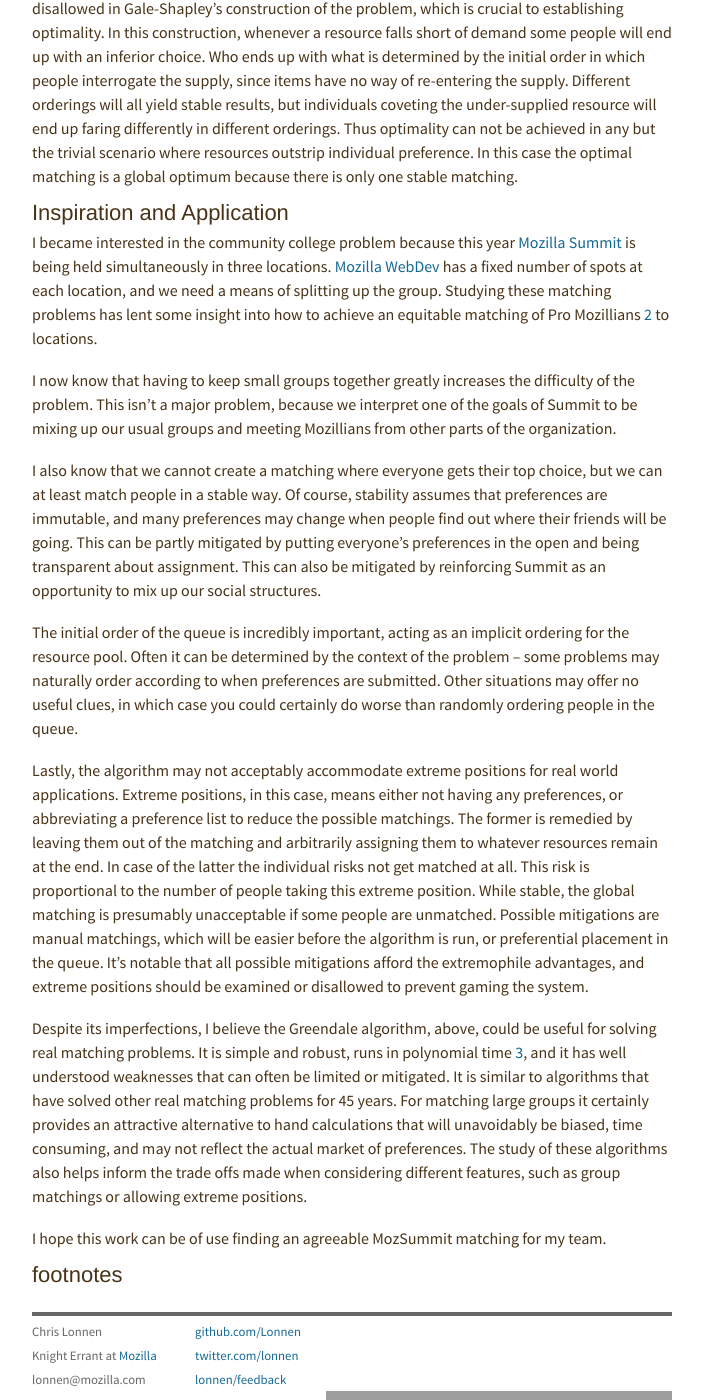
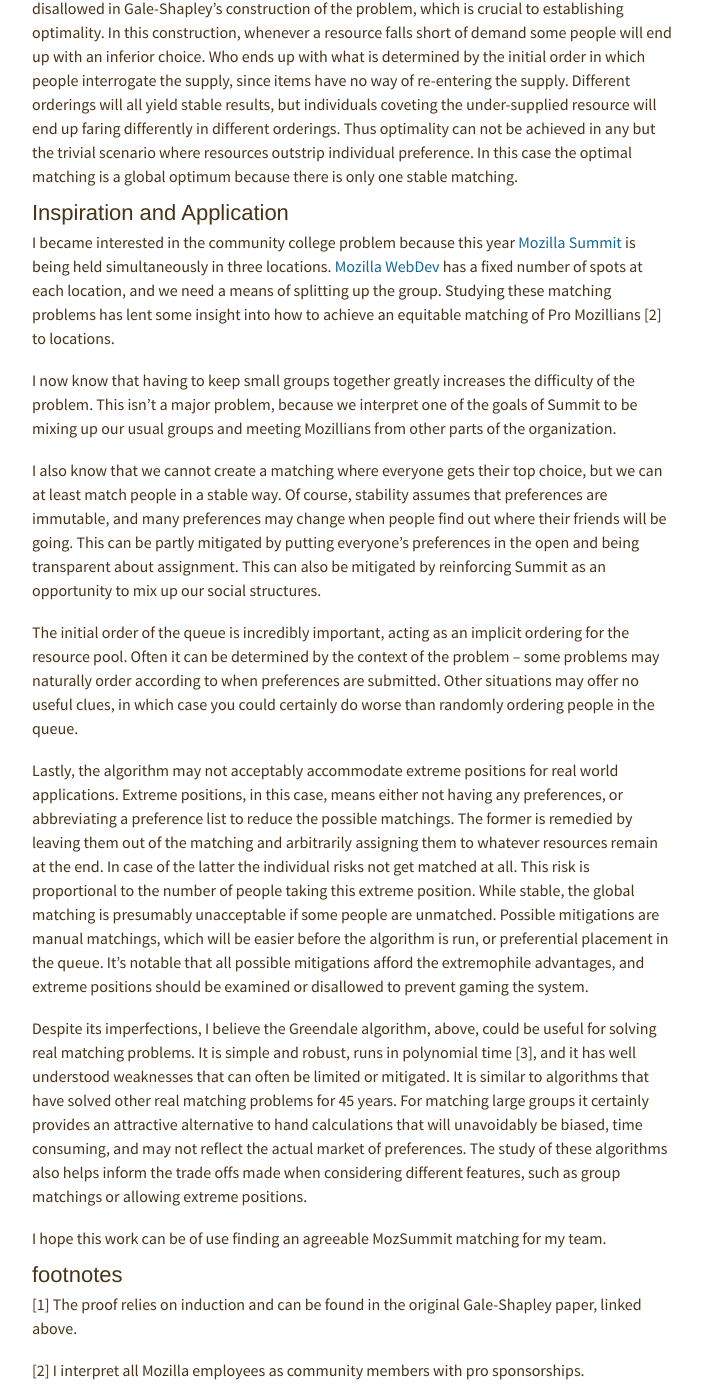
Before and after one commit to lonnen/lonnen.github.com, a Jekyll site: the page built from _posts/2013-05-04-gale-shapley.md, in a window 1280 px wide and 1400 px high, scrolled down 1858 px. Shown: the whole window, without its empty margins (288-991 px from the left). Built offline with Jekyll 4.4.1, drawn with Linux system fonts in a browser that asks for light colours; Markdown is read by kramdown in place of the engine named in the settings; comment, search, counter and statistics services are not loaded; some of the changed text lies outside the part shown; grey boxes are pictures that could not be loaded.

Commit message:
footnote fix

```diff
--- a/_posts/2013-05-04-gale-shapley.md
+++ b/_posts/2013-05-04-gale-shapley.md
@@ -56,9 +56,8 @@ I hope this work can be of use finding an agreeable MozSummit matching for my te
 footnotes
 ---------
 
+[1] The proof relies on induction and can be found in the original Gale-Shapley paper, linked above.
 
-[1]: The proof relies on induction and can be found in the original Gale-Shapley paper, linked above.
+[2] I interpret all Mozilla employees as community members with pro sponsorships.
 
-[2]: I interpret all Mozilla employees as community members with pro sponsorships.
-
-[3]: In the worst case N people have identical preferences over N individual items, causing `sum(n..0)` iterations, which is bounded as `O(n**2)`
+[3] In the worst case N people have identical preferences over N individual items, causing `sum(n..0)` iterations, which is bounded as `O(n**2)`
```
